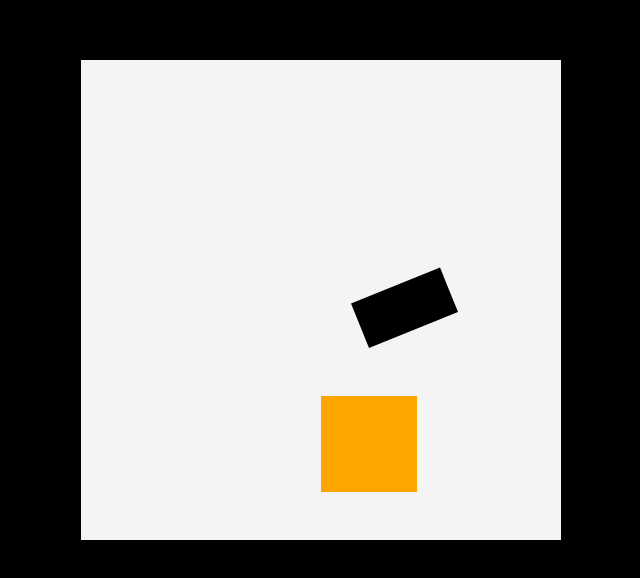
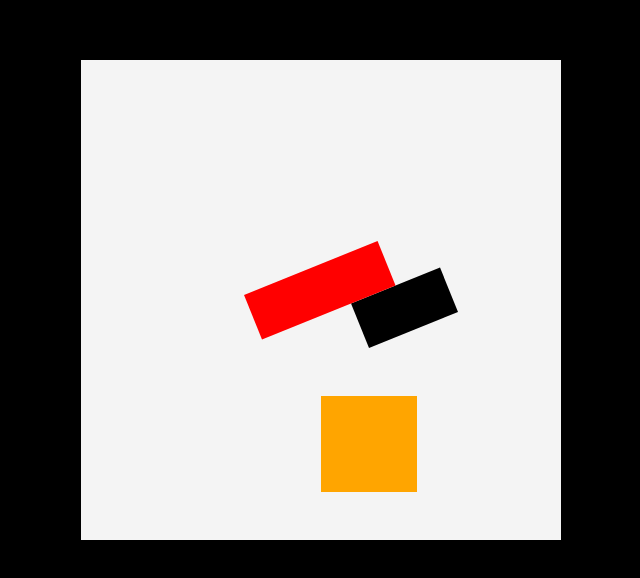
Before and after one commit to eriksokolov/sv, a SvelteKit app: page /supermatism in a window 1280 px wide. Shown: the part 108-686 px from the top of the page, without its empty margins (319-959 px from the left). Built offline with nearby package versions, Linux system fonts and the light colour scheme.

Commit message:
add red square and change rotating point

```diff
--- a/src/routes/supermatism/+page.svelte
+++ b/src/routes/supermatism/+page.svelte
@@ -11,10 +11,12 @@
         width: 30rem;
         background: #f4f4f4;
     }
+
 </style>
 <div class="canvas">
   <svg viewBox="0 0 1 1">
     <polygon points="0.5,0.9 0.5,0.7 0.7,0.7 0.7,0.9" fill="orange"></polygon>
     <polygon points="0.6,0.6 0.6,0.5 0.8,0.5 0.8,0.6" fill="black" transform="rotate(-22 0.6 0.6)"></polygon>
+    <polygon points="0.4,0.5 0.4,0.4 0.7,0.4 0.7,0.5" fill="red" transform="rotate(-22 0.6 0.6)"></polygon>
   </svg>
 </div>
```
